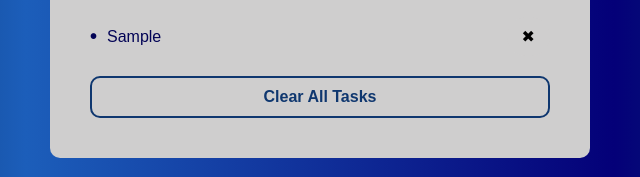
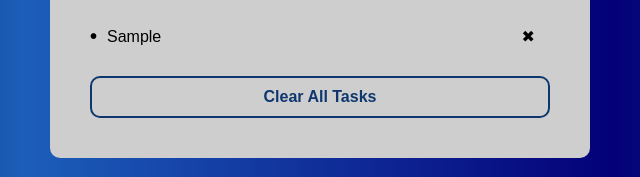
Before and after one commit to Aditya-Agni/Vanilla-js-todo, a plain HTML site: page index.html in a window 1280 px wide. Both pictures are taken after typing "Sample" into the empty fields and a click on the button "Add". Shown: the part 199-376 px from the top of the page, 320-960 px from the left. Drawn offline with Linux system fonts and the light colour scheme.

Commit message:
Update style.css

```diff
--- a/style.css
+++ b/style.css
@@ -92,7 +92,8 @@
     word-break: break-word; /* Forces long strings to wrap */
     gap: 15px; /* Adds space between text and button */
     cursor:pointer;
-    color:#030456
+    color:black;
+    font-weigh:bold;
 }
 
 
```
